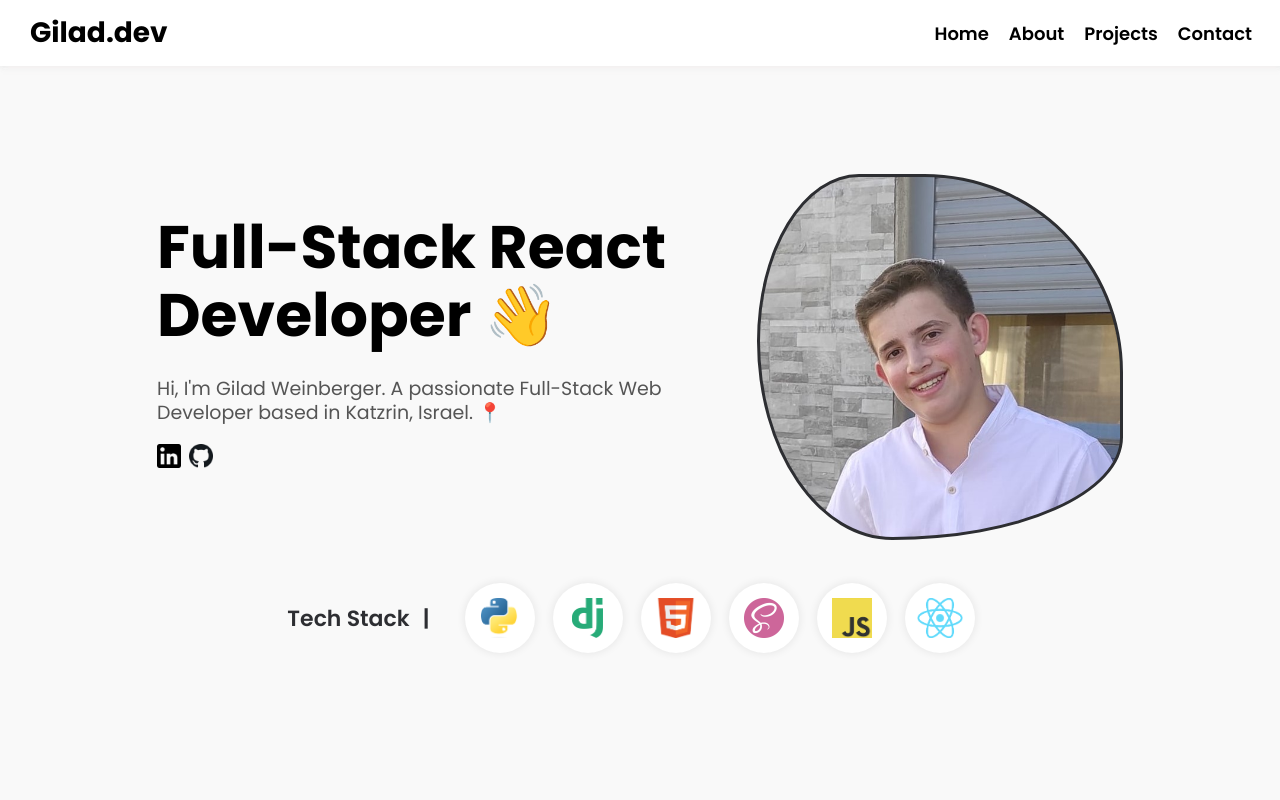
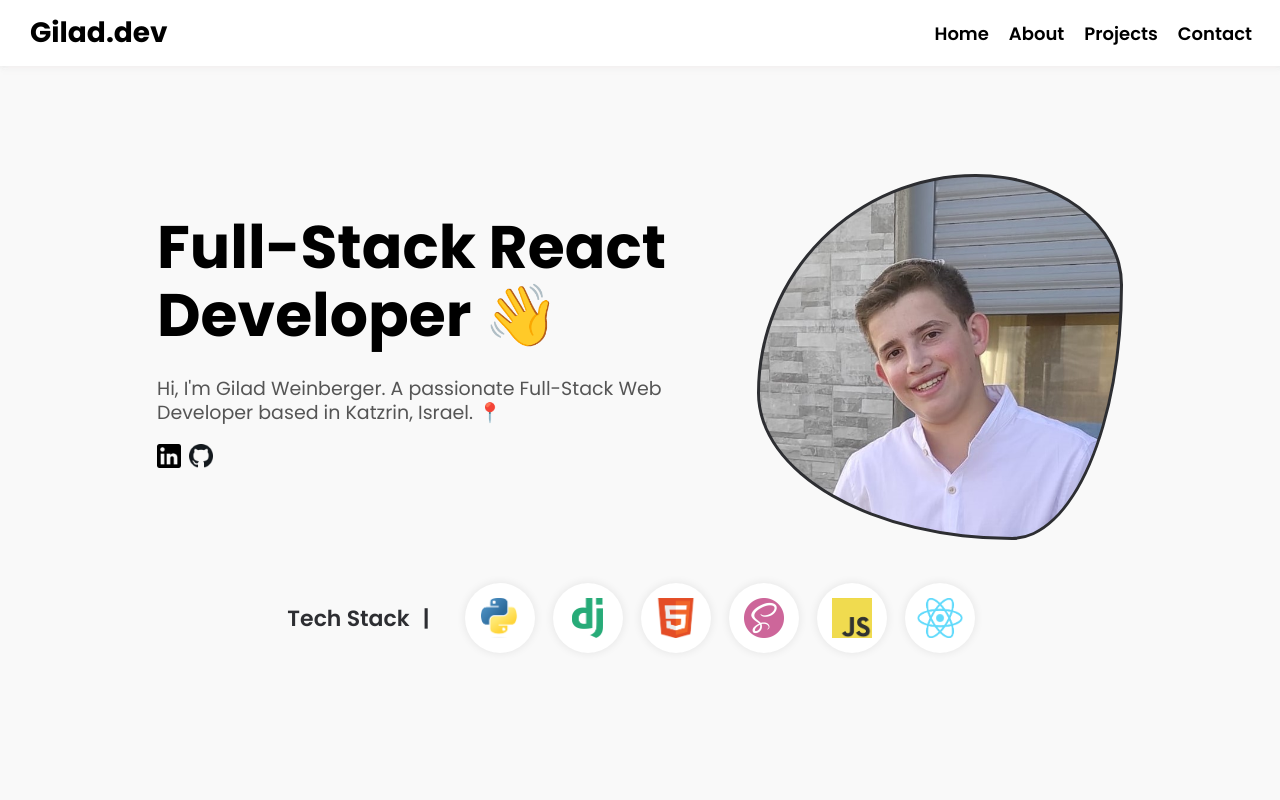
Before and after one commit to Gilad-Weinberger/portfolio, a React (Vite) app: page / in a window 1280 px wide. Shown: the top 800 px of the page. Built offline with nearby package versions, Linux system fonts and the light colour scheme; a web font is replaced by a local one.

Commit message:
make 4 to 6 sec morph

```diff
--- a/src/index.scss
+++ b/src/index.scss
@@ -94,7 +94,7 @@ body {
       width: 360px;
       height: 360px;
       background: rgba($color: #000000, $alpha: 0.12);
-      animation: morph 4s ease-in-out infinite;
+      animation: morph 6s ease-in-out infinite;
       background-image: url(/src/images/Profile-image.jpeg);
       background-position: 50%;
       background-repeat: no-repeat;
```
